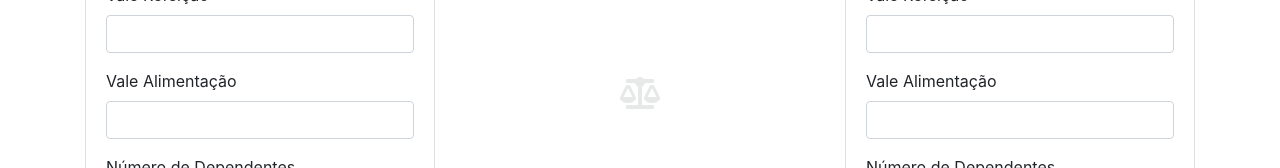
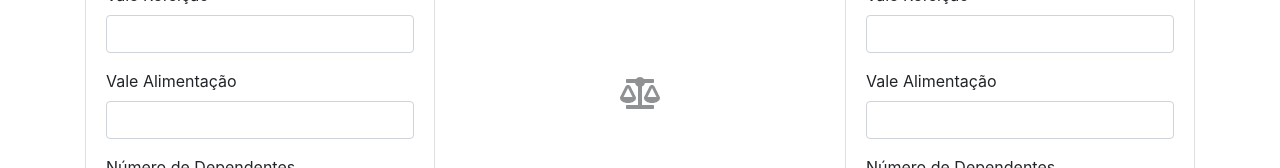
Before and after one commit to leonardofaria00/calculador-salarial-CLT, an Angular app: page / in a window 1280 px wide. Shown: the part 210-378 px from the top of the page. Built offline with nearby package versions, Linux system fonts and the light colour scheme.

Commit message:
adjusting opacity of center icon

```diff
--- a/src/app/negocio/negocio.component.css
+++ b/src/app/negocio/negocio.component.css
@@ -6,7 +6,7 @@
   text-align: center;
   margin: auto;
   width: 50%;
-  opacity: 10%;
+  opacity: 50%;
 }
 .button {
   border: none;
```
